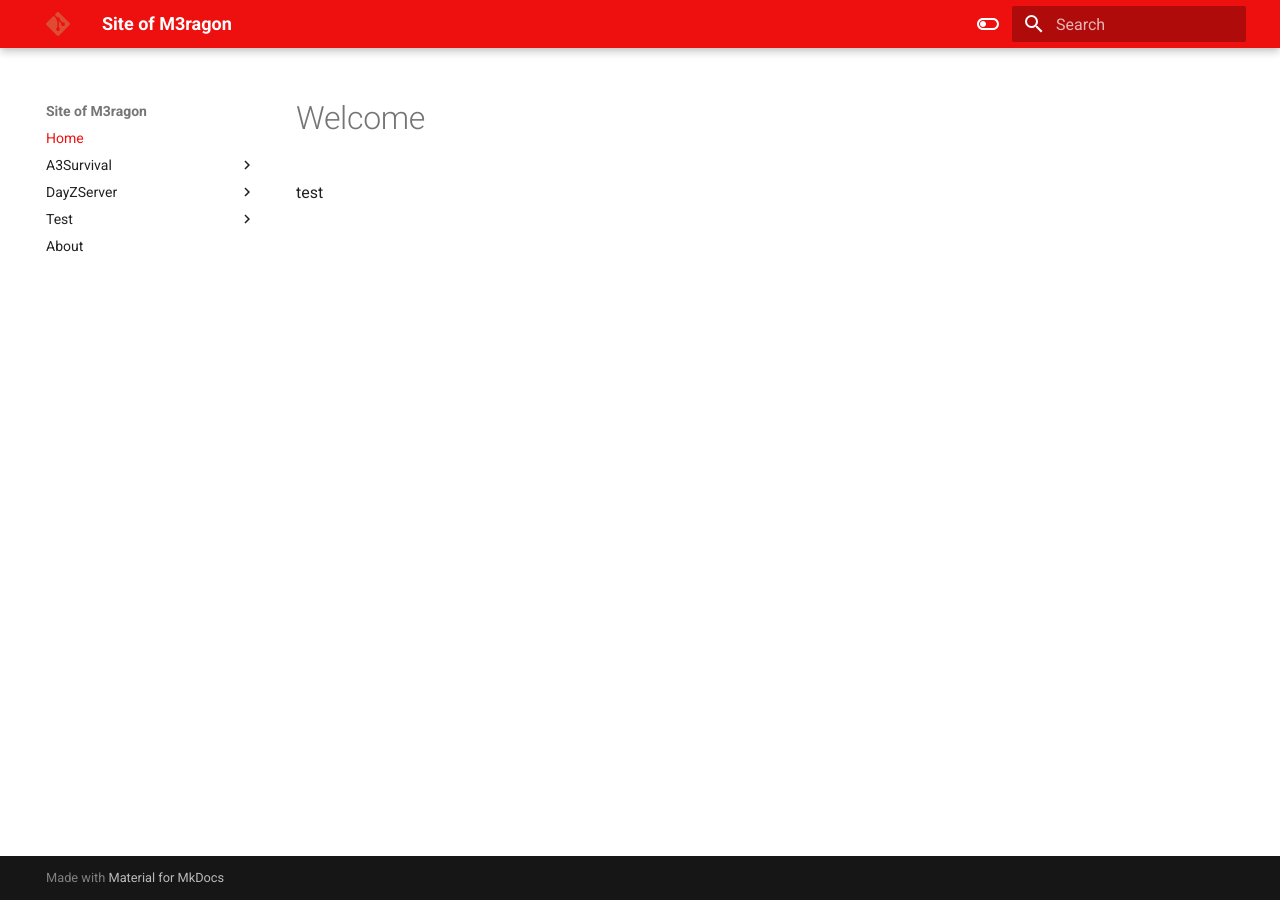
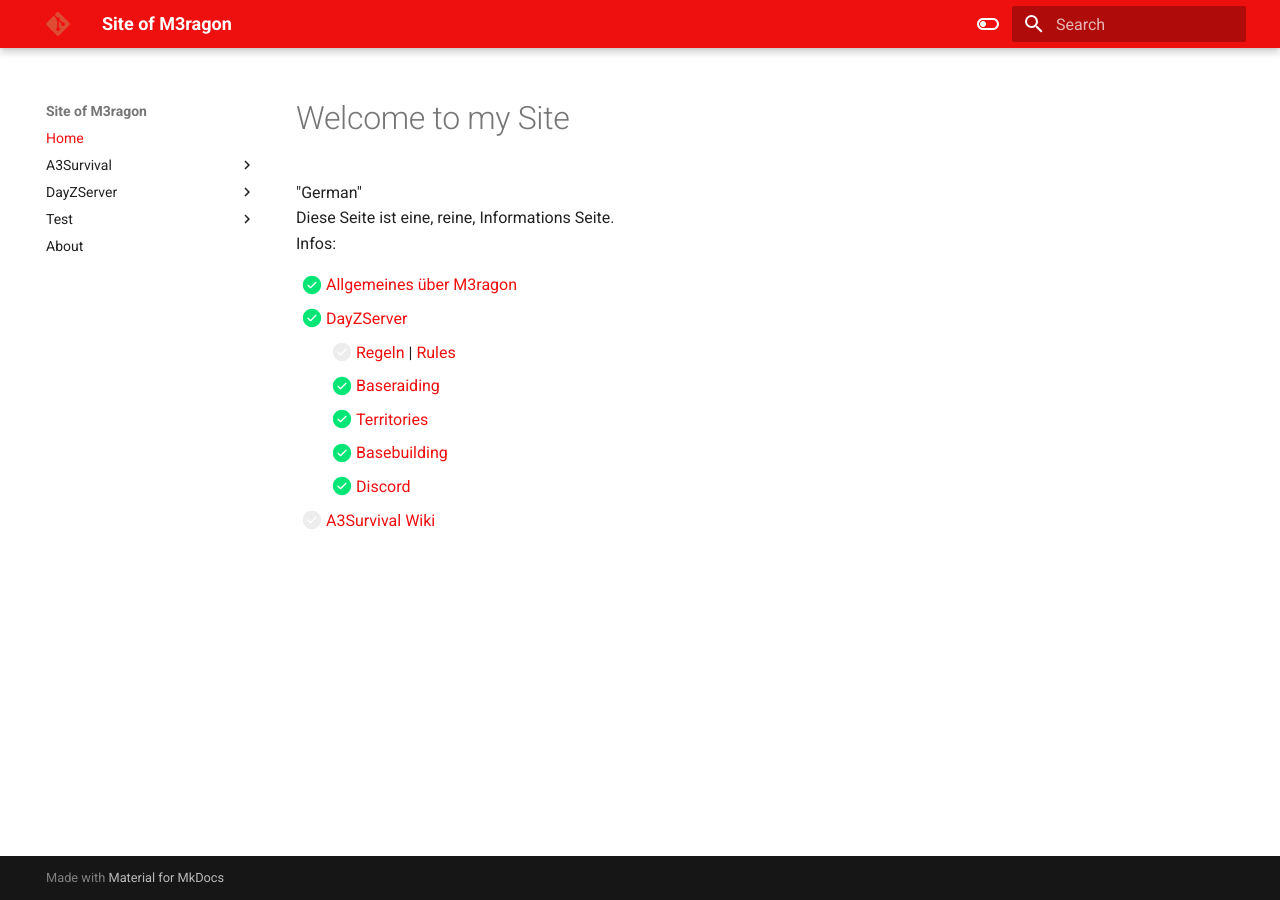
Before and after one commit to M3ragon/material, an MkDocs documentation site: the page built from docs/index.md, in a window 1280 px wide. Built offline with MkDocs 1.6.1 and Material for MkDocs 9.7.7, drawn with Linux system fonts in a browser that asks for light colours; comment, search, counter and statistics services are not loaded.

Commit message:
edit Mainpage

```diff
--- a/docs/index.md
+++ b/docs/index.md
@@ -1,3 +1,14 @@
-# Welcome
+# Welcome to my Site
 
-test
+"German"
+Diese Seite ist eine, reine, Informations Seite.
+Infos:
+
+- [x] [Allgemeines über M3ragon]()
+- [x] [DayZServer]()
+    - [ ] [Regeln](dayzserver/rules_de) | [Rules](dayzserver/rules_en)
+    - [x] [Baseraiding](dayzserver/baseraiding)
+    - [x] [Territories](dayzserver/territories)
+    - [x] [Basebuilding](https://www.youtube.com/watch?v=sJ12PxSZo7s)
+    - [x] [Discord](https://discord.zuckerundsalz.xyz)
+- [ ] [A3Survival Wiki](wiki_a3s)
```
